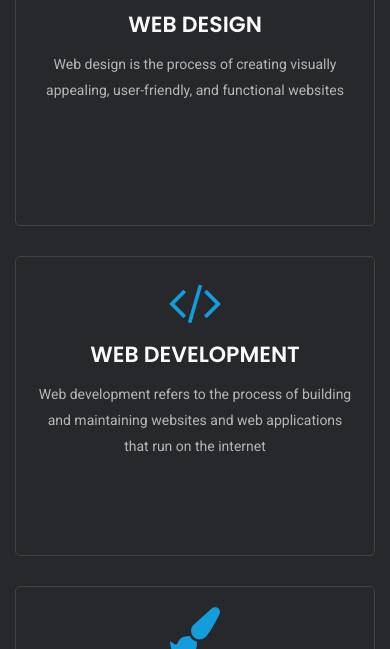
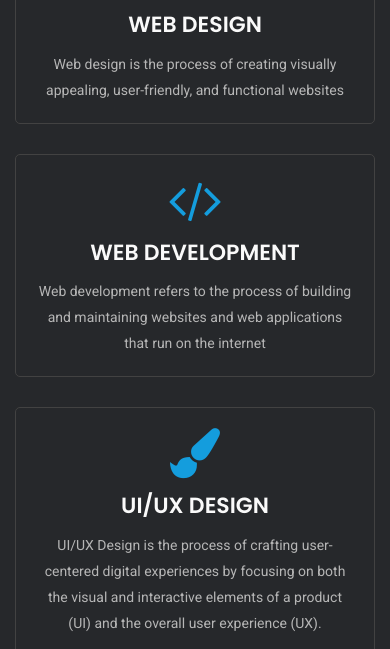
Before and after one commit to Techsheebu/techsheebu, a plain HTML site: page index.html in a window 390 px wide. Shown: the part 3555-4204 px from the top of the page. Drawn offline with nearby package versions, Linux system fonts and the light colour scheme.

Commit message:
style.css changes

```diff
--- a/assets/css/style.css
+++ b/assets/css/style.css
@@ -367,7 +367,7 @@ p:last-child { margin-bottom:0; }
     .content-block { margin-bottom:40px; }
     .section-title h1 { font-size:36px; margin:0 0 45px; }
     .banner-section .banner-text h3 { font-size:40px; }
-    .counter-box,.service .card-body { padding:20px; }
+    .counter-box,.service .card-body { padding:20px;min-height: auto; }
     .portfolio-details,.blog-details {  padding:20px; }
     .portfolio-details h5,.blog-details h5,.blog .card h5 { font-size:18px; }
     .popup-detail-title { font-size:22px; margin-bottom:20px; padding-bottom:20px; }
```
